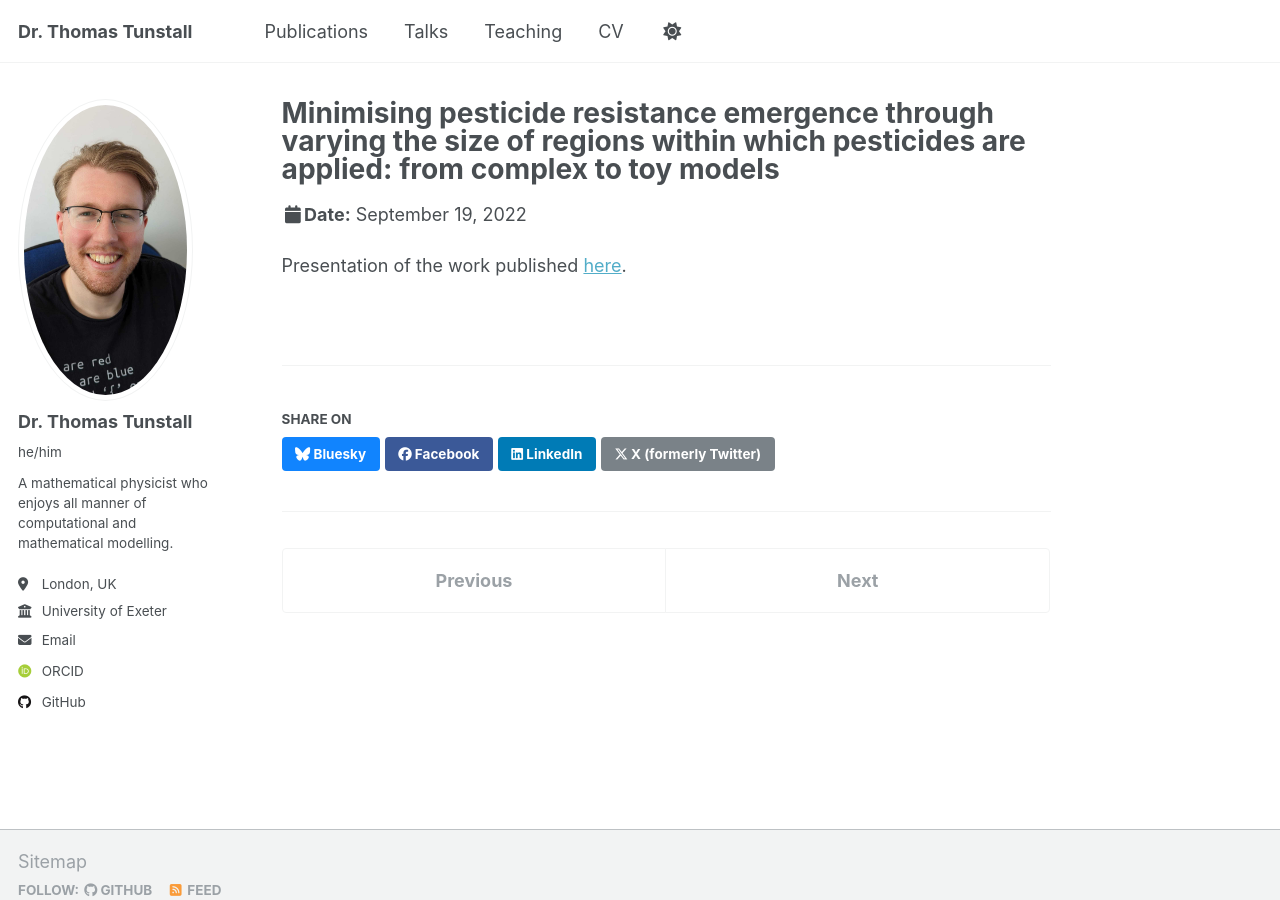
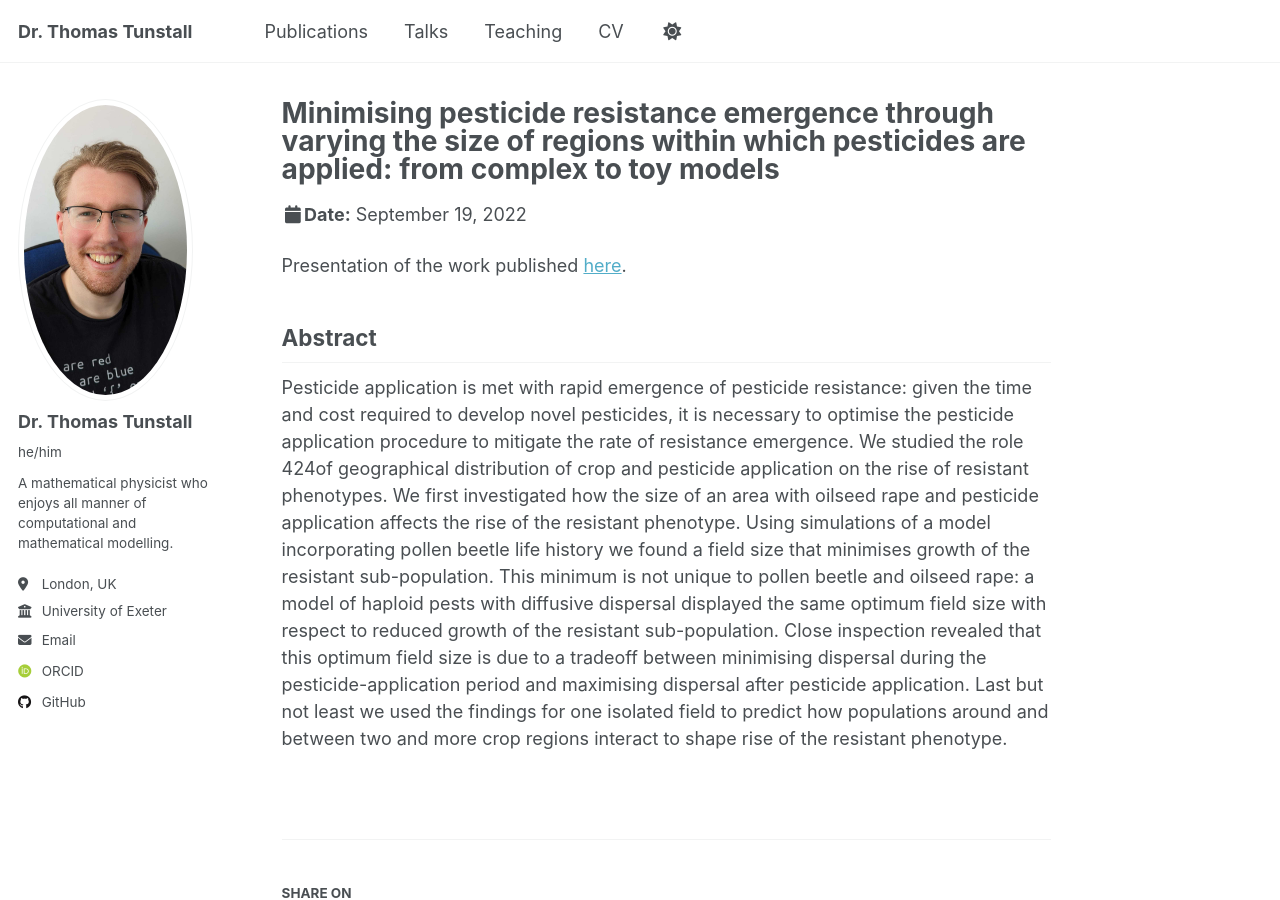
Before and after one commit to ThomasTunstall/ThomasTunstall, a Jekyll site: the page built from _talks/2022_ECMBT.md, in a window 1280 px wide and 900 px high. Built offline with Jekyll 4.4.1, drawn with Linux system fonts in a browser that asks for light colours; some web fonts are replaced.

Commit message:
Update 2022_ECMBT.md

```diff
--- a/_talks/2022_ECMBT.md
+++ b/_talks/2022_ECMBT.md
@@ -9,3 +9,7 @@ location: "Heidelberg, Germany"
 ---
 
 Presentation of the work published [here](https://doi.org/10.1101/2024.10.23.619847).
+
+## Abstract
+
+Pesticide application is met with rapid emergence of pesticide resistance: given the time and cost required to develop novel pesticides, it is necessary to optimise the pesticide application procedure to mitigate the rate of resistance emergence. We studied the role 424of geographical distribution of crop and pesticide application on the rise of resistant phenotypes. We first investigated how the size of an area with oilseed rape and pesticide application affects the rise of the resistant phenotype. Using simulations of a model incorporating pollen beetle life history we found a field size that minimises growth of the resistant sub-population. This minimum is not unique to pollen beetle and oilseed rape: a model of haploid pests with diffusive dispersal displayed the same optimum field size with respect to reduced growth of the resistant sub-population. Close inspection revealed that this optimum field size is due to a tradeoff between minimising dispersal during the pesticide-application period and maximising dispersal after pesticide application. Last but not least we used the findings for one isolated field to predict how populations around and between two and more crop regions interact to shape rise of the resistant phenotype.
```
